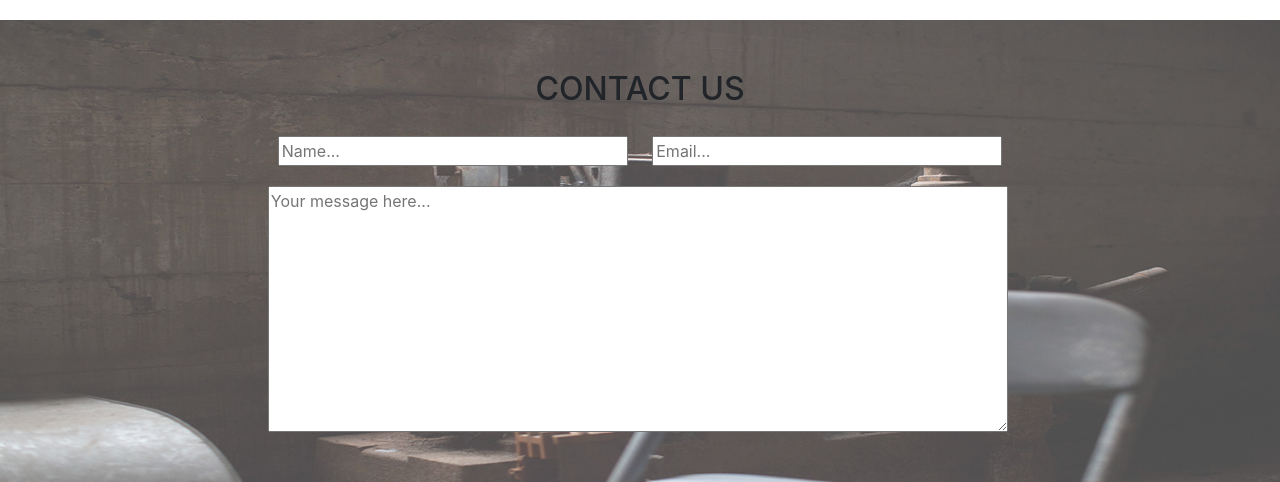
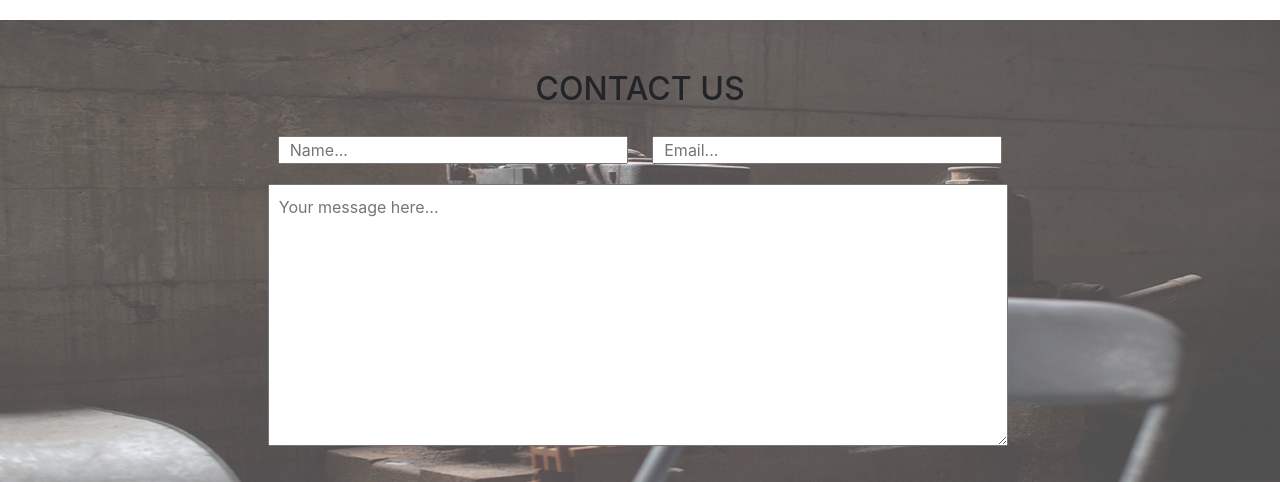
Before and after one commit to Alvin-21/delani-studio, a plain HTML site: page index.html in a window 1280 px wide. Shown: the part 2147-2629 px from the top of the page. Drawn offline with Linux system fonts and the light colour scheme.

Commit message:
Adjust padding of form.

```diff
--- a/css/styles.css
+++ b/css/styles.css
@@ -82,10 +82,12 @@ header {
 input {
     width: 350px;
     margin: 20px 10px;
+    padding: 0 10px;
 }
 
 textarea {
     width: 740px;
+    padding: 10px;
 }
 
 @media screen and (max-width: 750px) {
```
